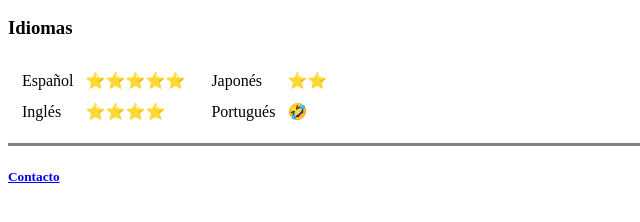
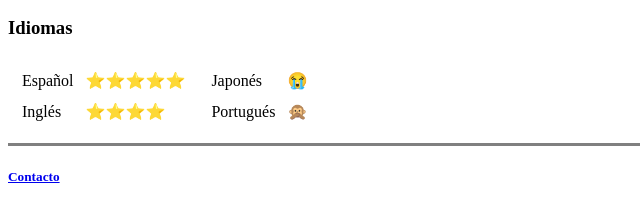
Before and after one commit to WLestat/Personal-Site, a plain HTML site: page index.html in a window 1280 px wide. Shown: the part 314-536 px from the top of the page, 0-640 px from the left. Drawn offline with Linux system fonts and the light colour scheme.

Commit message:
Update index.html

```diff
--- a/index.html
+++ b/index.html
@@ -40,11 +40,11 @@
         <table cellspacing="10">
           <tr>
             <td>Japonés</td>
-            <td>⭐⭐</td>
+            <td>😭</td>
           </tr>
           <tr>
             <td>Portugués</td>
-            <td>🤣</td>
+            <td>🙊</td>
           </tr>
         </table>
       </td>
```
